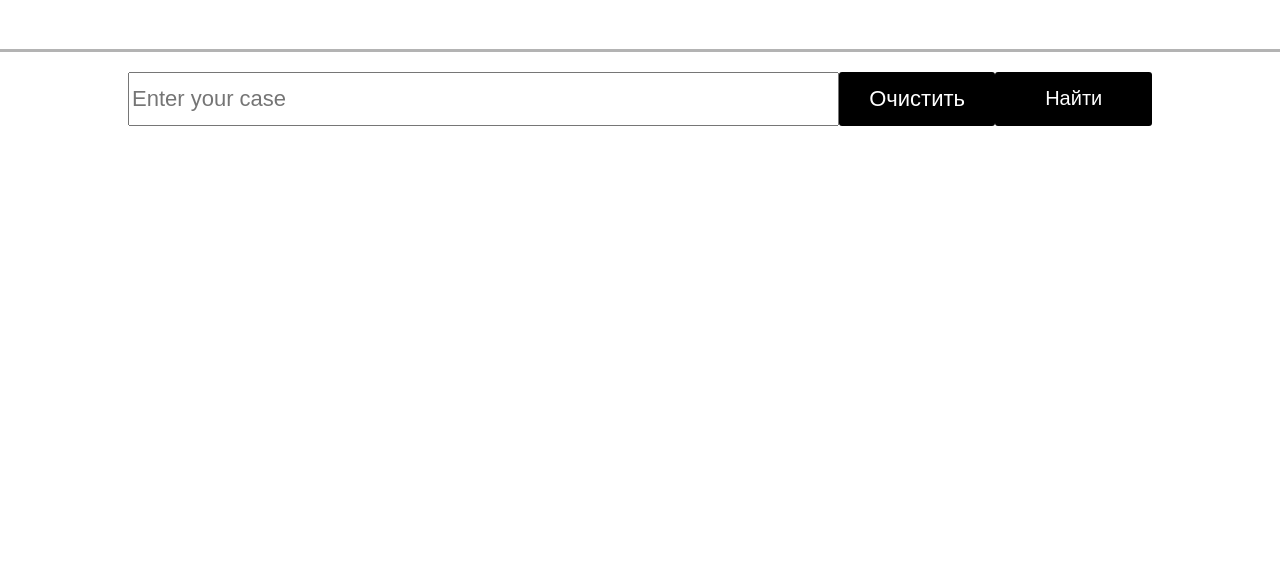
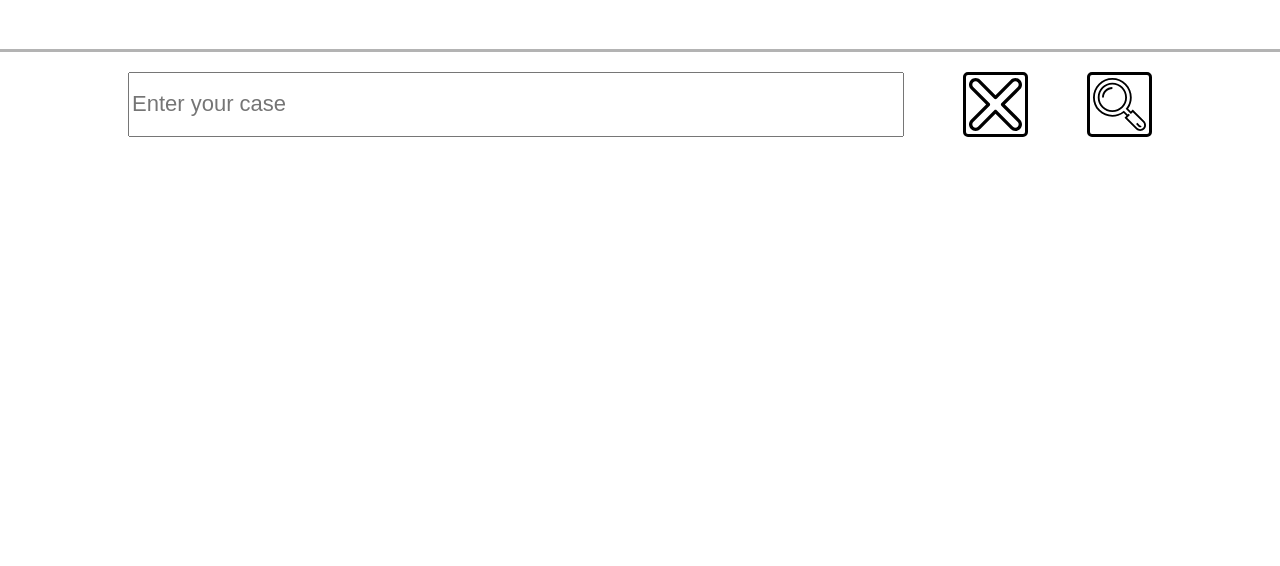
Before and after one commit to Art-Frich/Gifs-from-Giphy, a React app: page /search in a window 1280 px wide. Shown: the part 225-791 px from the top of the page. Built offline with nearby package versions, Linux system fonts and the light colour scheme.

Commit message:
feat: change buttons style

```diff
--- a/src/components/ClearBtn.css
+++ b/src/components/ClearBtn.css
@@ -1,15 +1,21 @@
 .clear-btn {
-  text-align: center;
-  color: #fff;
-  width: 170px;
-  height: 54px;
-  font-size: 22px;
 
-  border: 0;
-  border-radius: 3px;
+  min-width: 65px;
+  height: 65px;
+  padding: 0;
 
-  background-color: #000;
+  border: 3px solid #000;
+  border-radius: 5px;
+
+  background-color: #fff;
   transition: opacity .1s linear;
+
+  background-image: url(../images/cross.svg);
+  background-size: 90%;
+  background-repeat: no-repeat;
+  background-position: center;
+
+  cursor: pointer;
 }
 
 .clear-btn:hover {
--- a/src/components/ClearBtn.js
+++ b/src/components/ClearBtn.js
@@ -3,8 +3,6 @@ import './ClearBtn.css';
 export default function ClearBtn({title}){
 
   return(
-    <button className='clear-btn' type="button">
-      {title}
-    </button>
+    <button className='clear-btn' type="button" />
   )
  }
--- a/src/components/MainSearch.js
+++ b/src/components/MainSearch.js
@@ -12,8 +12,8 @@ export default function MainSearch(){
   <section className="main-search__search-section">
     <form className="main-search__search-form">
       <InputSearch placeholder={ 'Enter your case' }/>
-      <ClearBtn title={ 'Очистить' }/>
-      <SearchBtn title={ 'Найти' }/>
+      <ClearBtn />
+      <SearchBtn />
     </form>
   </section>
   <section className="main-search__grid-section">
--- a/src/components/SearchBtn.css
+++ b/src/components/SearchBtn.css
@@ -1,15 +1,21 @@
 .search-btn {
-  text-align: center;
-  color: #fff;
-  width: 170px;
-  height: 54px;
-  font-size: 20px;
 
-  border: 0;
-  border-radius: 3px;
+  min-width: 65px;
+  height: 65px;
+  padding: 0;
 
-  background-color: #000;
+  border: 3px solid #000;
+  border-radius: 5px;
+
+  background-color: #fff;
   transition: opacity .1s linear;
+
+  background-image: url(../images/loupe.svg);
+  background-size: 90%;
+  background-repeat: no-repeat;
+  background-position: center;
+
+  cursor: pointer;
 }
 
 .search-btn:hover {
--- a/src/components/SearchBtn.js
+++ b/src/components/SearchBtn.js
@@ -1,9 +1,7 @@
 import './SearchBtn.css'
 
-export default function SearchBtn({ title }){
+export default function SearchBtn(){
   return(
-    <button className='search-btn' type="submit">
-      {title}
-    </button>
+    <button className='search-btn' type="submit" />
   )
  }
```
Also changed, not shown: src/images/cross.svg (added), src/images/loupe.svg (added).
